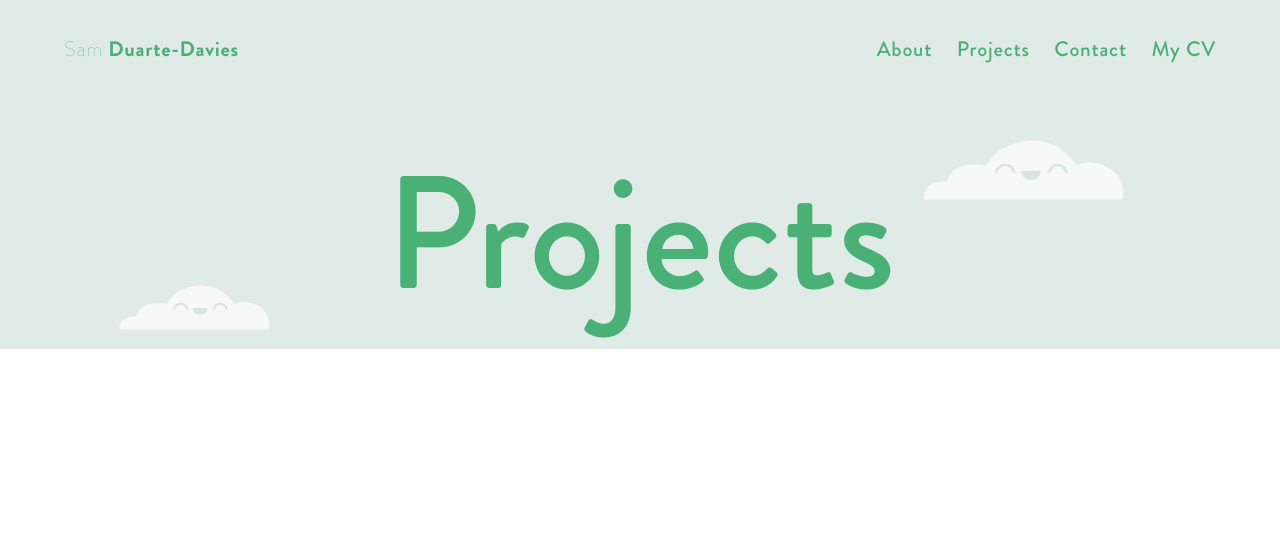
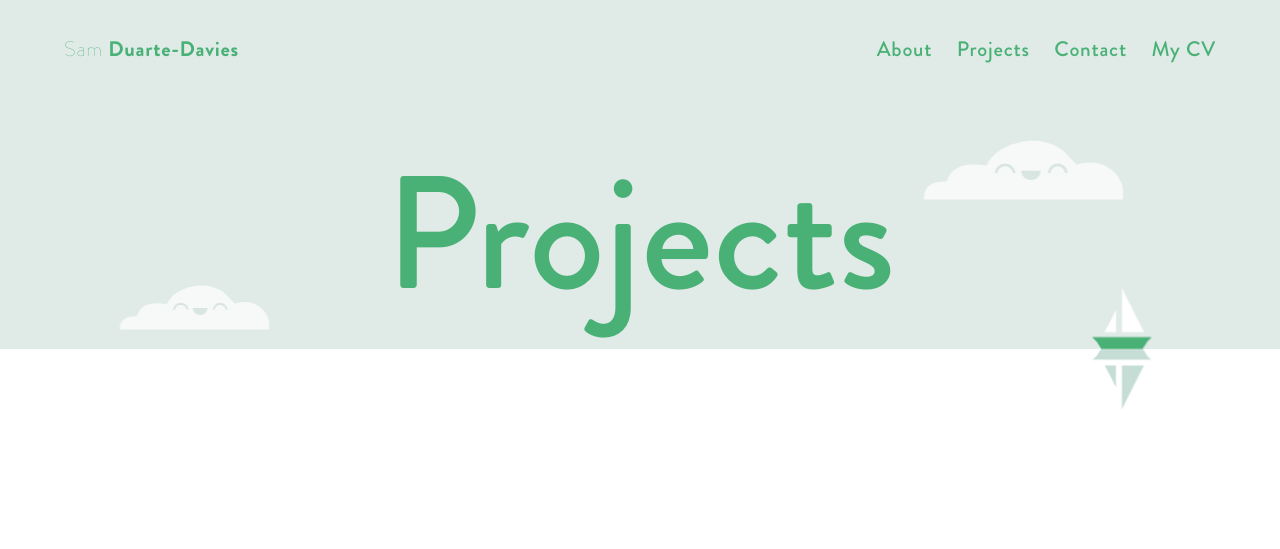
Before and after one commit to samduartedavies/portfolio-new, a PHP site: page /projects.php in a window 1280 px wide. Shown: the top 549 px of the page. Run offline with PHP 8.4, Linux system fonts and the light colour scheme; style sheets or scripts are compiled from the project's sources; some libraries are stand-ins or nearby versions.

Commit message:
boat added to all headers

```diff
--- a/common/scss/_header.scss
+++ b/common/scss/_header.scss
@@ -6,8 +6,8 @@
   top: 0;
   z-index: 10;
   width: 100%;
-  background: transparent;
-  border-bottom: 2px solid transparent;
+  background: $secondary;
+  border-bottom: 2px solid $secondary;
   transition: all 0.5s ease-in-out;
   @include breakpoint('phone') {
     display: block;
--- a/common/scss/_section.scss
+++ b/common/scss/_section.scss
@@ -22,6 +22,22 @@
       @include containerize;
       text-align: center;
     }
+    &:after {
+      content: '';
+      position: absolute;
+      bottom: -60px;
+      right: 10vw;
+      width: 60px;
+      height: 120px;
+      background: url('../images/boat.png') no-repeat;
+      background-size: contain;
+      background-position: bottom;
+      @include breakpoint('phone') {
+        width: 40px;
+        height: 80px;
+        bottom: -40px;
+      }
+    }
     .container {
       position: relative;
       &:before,
@@ -38,6 +54,8 @@
         z-index: 0;
         @include breakpoint('phone') {
           animation-duration: 30s;
+          width: 100px;
+          height: 50px;
         }
       }
       &:after {
@@ -47,6 +65,8 @@
         animation: cloud2 70s ease-in-out infinite;
         @include breakpoint('phone') {
           animation-duration: 50s;
+          width: 70px;
+          height: 50px;
         }
       }
     }
--- a/projects.php
+++ b/projects.php
@@ -19,10 +19,10 @@
   <section class="project project--alchemy section">
     <div class="container  container--narrow">
       <img class="img animate--fadein" data-emergence="hidden"
-      srcset="/common/images/projects/alchemy@0,25x.png 300w,
+      srcset="/common/images/projects/alchemy@0,33x.png 400w,
       /common/images/projects/alchemy@0,5x.png 600w,
       /common/images/projects/alchemy.png 1200w"
-      sizes="(max-width: 1920px) 600px, (max-width: 768px) 300px, 3000px"
+      sizes="(max-width: 768px) 320px, (max-width: 1920px) 600px, 1200px"
       src="/common/images/projects/alchemy.png" alt="Alchemy RX Preview" />
       <div class="animate--fadein-up delay--025" data-emergence="hidden">
         <h2><a href="https://www.alchemy-rx.com/" target="_blank">Alchemy RX</a></h2>
```
Also changed, not shown: common/images/boat-half.png (added), common/images/projects/alchemy@0,33x.png (added), common/images/projects/hag@0,33x.png (added).
